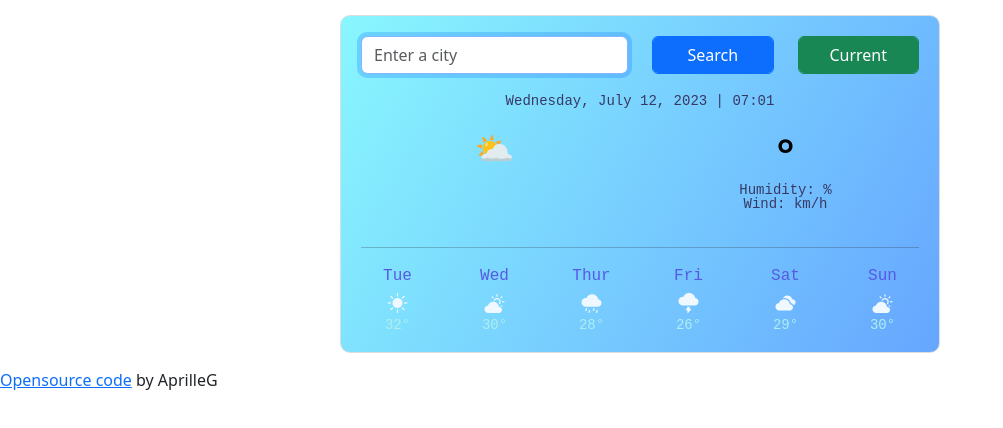
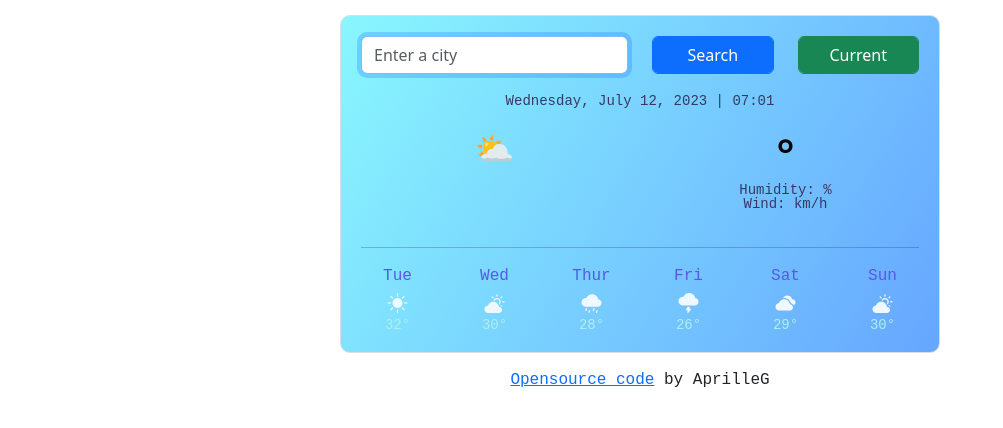
Before and after one commit to aprilleg/my-projects, a plain HTML site: page index.html in a window 1280 px wide. Shown: the whole page, without its empty margins (0-1003 px from the left). Drawn offline with nearby package versions, Linux system fonts and the light colour scheme.

Commit message:
updated sourcecode css
center aligned and change font of source code link

```diff
--- a/src/style.css
+++ b/src/style.css
@@ -63,3 +63,11 @@ ul {
   line-height: 1;
   font-family: monospace;
 }
+a {
+  text-align: center;
+  font-family: 'Courier New', Courier, monospace;
+}
+p {
+  text-align: center;
+  font-family: 'Courier New', Courier, monospace;
+}
```
